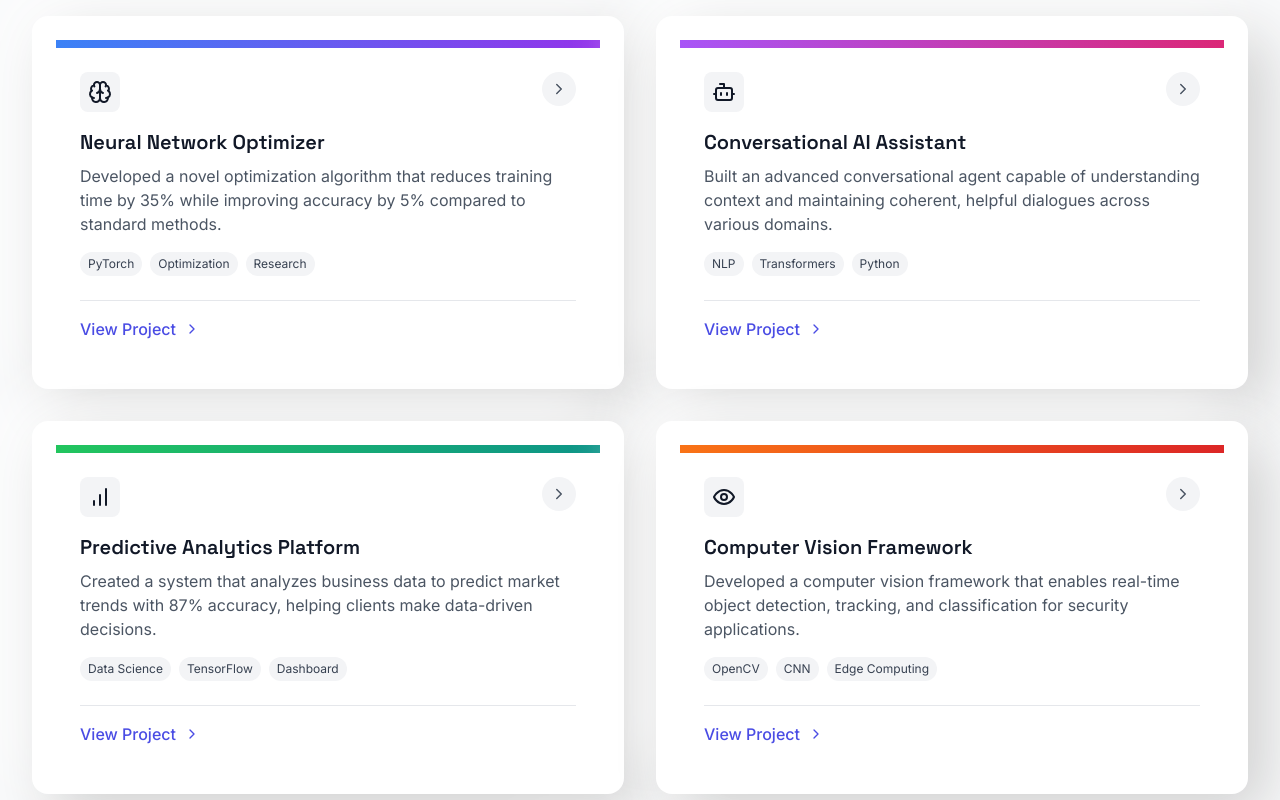
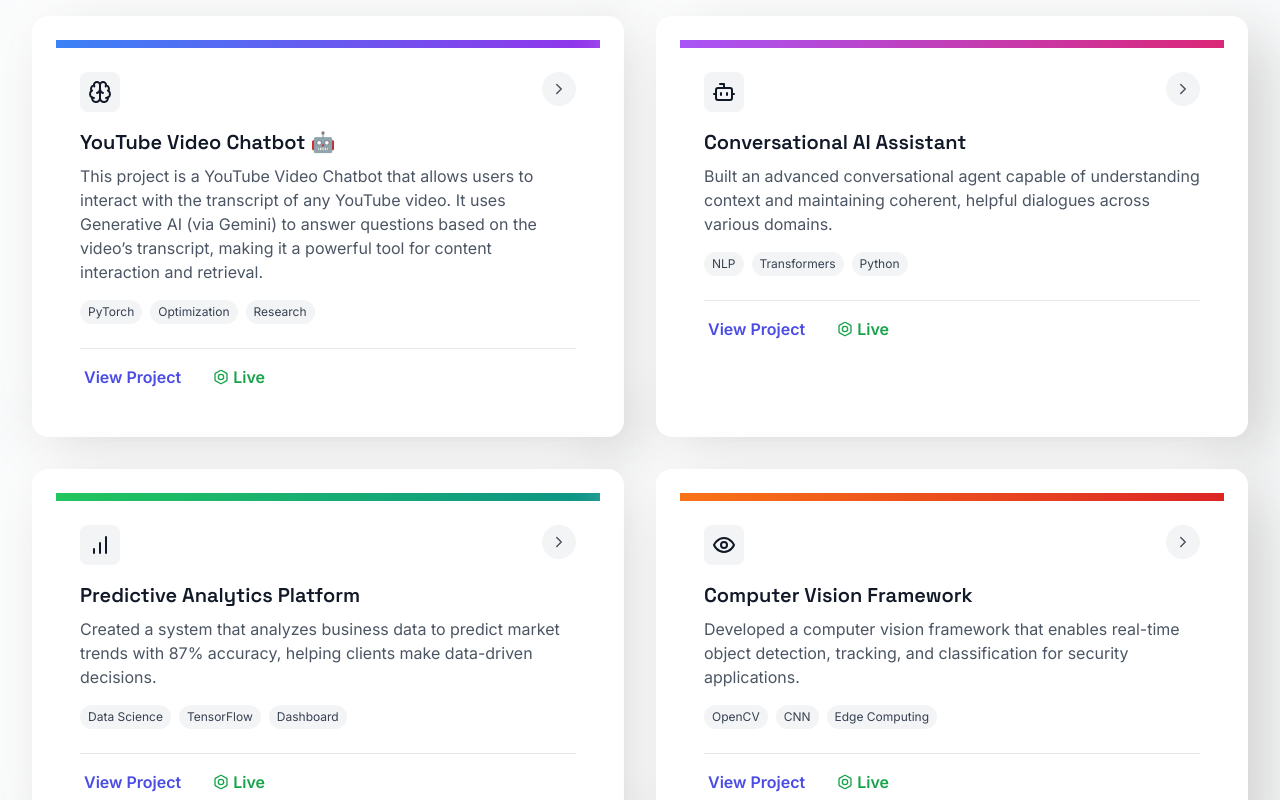
Before and after one commit to TM-EMTU/react_emtu_portfolio, a React (Vite) app: page / in a window 1280 px wide. Shown: the part 1820-2620 px from the top of the page. Built offline with nearby package versions, Linux system fonts and the light colour scheme.

Commit message:
Enhance project card hover effect and update UI

```diff
--- a/src/components/sections/Projects.tsx
+++ b/src/components/sections/Projects.tsx
@@ -1,6 +1,6 @@
 import React, { useRef } from 'react';
 import { motion, useInView } from 'framer-motion';
-import { Brain, ChevronRight, Bot, BarChart, Eye } from 'lucide-react';
+import { Brain, ChevronRight, Bot, BarChart, Eye, Bolt, ExternalLink } from 'lucide-react';
 
 const Projects: React.FC = () => {
   const sectionRef = useRef<HTMLElement>(null);
@@ -8,32 +8,40 @@ const Projects: React.FC = () => {
 
   const projects = [
     {
-      title: "Neural Network Optimizer",
-      description: "Developed a novel optimization algorithm that reduces training time by 35% while improving accuracy by 5% compared to standard methods.",
+      title: "YouTube Video Chatbot 🤖",
+      description: "This project is a YouTube Video Chatbot that allows users to interact with the transcript of any YouTube video. It uses Generative AI (via Gemini) to answer questions based on the video’s transcript, making it a powerful tool for content interaction and retrieval.",
       icon: <Brain className="w-6 h-6" />,
       tags: ["PyTorch", "Optimization", "Research"],
-      color: "from-blue-500 to-purple-600"
+      color: "from-blue-500 to-purple-600",
+      github: "https://github.com/TM-EMTU/YouTube-Video-Chatbot/tree/main",
+      live: "https://youtube-video-chatbot-3.onrender.com/"
     },
     {
       title: "Conversational AI Assistant",
       description: "Built an advanced conversational agent capable of understanding context and maintaining coherent, helpful dialogues across various domains.",
       icon: <Bot className="w-6 h-6" />,
       tags: ["NLP", "Transformers", "Python"],
-      color: "from-purple-500 to-pink-600"
+      color: "from-purple-500 to-pink-600",
+      github: "https://github.com/yourusername/conversational-ai-assistant",
+      live: "https://conversational-ai-demo.com"
     },
     {
       title: "Predictive Analytics Platform",
       description: "Created a system that analyzes business data to predict market trends with 87% accuracy, helping clients make data-driven decisions.",
       icon: <BarChart className="w-6 h-6" />,
       tags: ["Data Science", "TensorFlow", "Dashboard"],
-      color: "from-green-500 to-teal-600"
+      color: "from-green-500 to-teal-600",
+      github: "https://github.com/yourusername/predictive-analytics-platform",
+      live: "https://predictive-analytics-demo.com"
     },
     {
       title: "Computer Vision Framework",
       description: "Developed a computer vision framework that enables real-time object detection, tracking, and classification for security applications.",
       icon: <Eye className="w-6 h-6" />,
       tags: ["OpenCV", "CNN", "Edge Computing"],
-      color: "from-orange-500 to-red-600"
+      color: "from-orange-500 to-red-600",
+      github: "https://github.com/yourusername/computer-vision-framework",
+      live: "https://computer-vision-demo.com"
     }
   ];
 
@@ -96,6 +104,8 @@ interface ProjectProps {
     icon: React.ReactNode;
     tags: string[];
     color: string;
+    github?: string;
+    live?: string;
   };
   index: number;
   isInView: boolean;
@@ -144,13 +154,35 @@ const ProjectCard: React.FC<ProjectProps> = ({ project, index, isInView }) => {
         </div>
 
         <div className="mt-6 pt-4 border-t border-gray-200 dark:border-gray-700">
-          <a
-            href="#"
-            className="text-primary-600 dark:text-primary-400 font-medium hover:text-primary-700 dark:hover:text-primary-300 transition-colors inline-flex items-center"
-          >
-            <span>View Project</span>
-            <ChevronRight size={16} className="ml-2 group-hover:translate-x-1 transition-transform duration-300" />
-          </a>
+          <div className="flex flex-row gap-6 items-center">
+            {project.github && (
+              <a
+                href={project.github}
+                target="_blank"
+                rel="noopener noreferrer"
+                className="relative flex items-center pl-1 pr-1 text-primary-600 dark:text-primary-400 font-semibold transition-all duration-300
+                  after:content-[''] after:absolute after:left-0 after:bottom-0 after:h-1 after:w-0 after:rounded after:bg-gradient-to-r after:from-primary-400 after:to-purple-500
+                  hover:after:w-full after:transition-all after:duration-500"
+                style={{ overflow: 'hidden' }}
+              >
+                View Project
+              </a>
+            )}
+            {project.live && (
+              <a
+                href={project.live}
+                target="_blank"
+                rel="noopener noreferrer"
+                className="relative flex items-center pl-1 pr-1 text-green-600 dark:text-green-400 font-semibold transition-all duration-300
+                  after:content-[''] after:absolute after:left-0 after:bottom-0 after:h-1 after:w-0 after:rounded after:bg-gradient-to-r after:from-green-400 after:to-emerald-500
+                  hover:after:w-full after:transition-all after:duration-500"
+                style={{ overflow: 'hidden' }}
+              >
+                <Bolt size={16} className="mr-1" />
+                Live
+              </a>
+            )}
+          </div>
         </div>
       </div>
     </motion.div>
```
